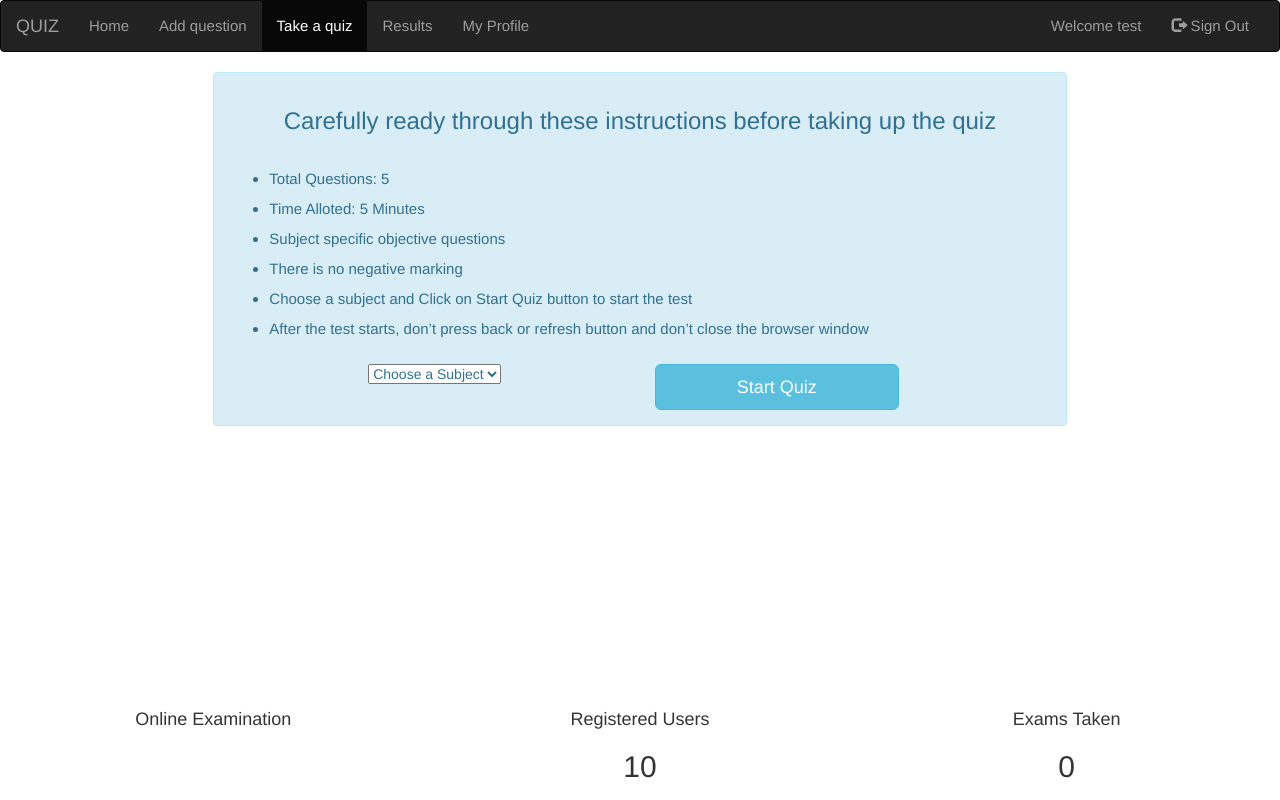
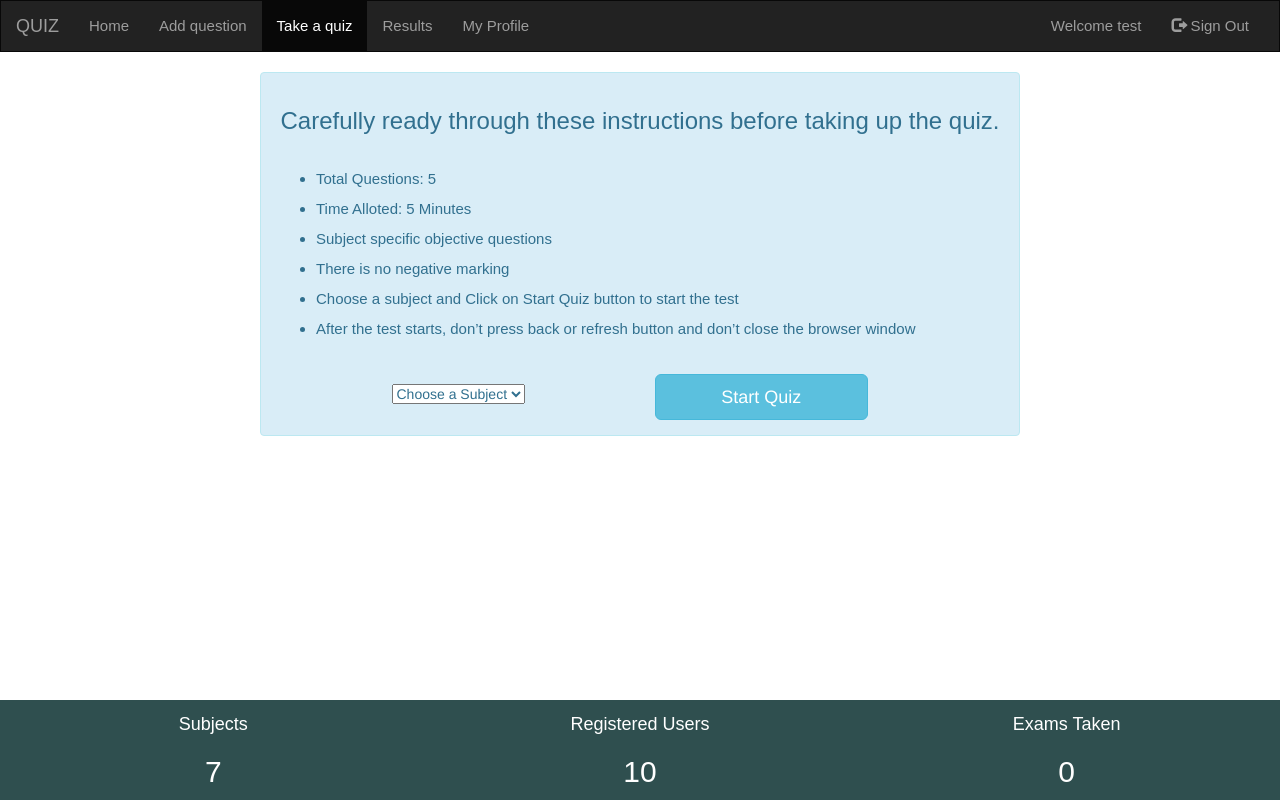
Before and after one commit to riteshhota2008/online-quiz-portal, a PHP site: page /startQuiz.php in a window 1280 px wide. Run offline with PHP 8.4, Linux system fonts and the light colour scheme; a user stored in the database is signed in; data comes from the database, SQL or seed files in the repository; data that the repository does not hold is empty.

Commit message:
Added total subjects

```diff
--- a/css/custom.css
+++ b/css/custom.css
@@ -16,15 +16,15 @@ html, body {
     font-size: 5rem;
 }
 
-/*.push,
-.footer {
+*.push,
+.footers {
     height: 100px;
 }
 
-.footer {
+.footers {
     background-color: darkslategray;
     color: white;
-}*/
+}
 
 .instructions {
     font-size: 15px;
--- a/footer.php
+++ b/footer.php
@@ -1,8 +1,17 @@
 <div class="clearfix"></div>
-<div class="footer">
+<div class="footers">
     <div class="container-fluid">
-        <div class="row">
-            <div class="col-sm-4 text-center"><h4>Online Examination </h4></div>
+        <div class="row" style="margin-top: 5px">
+            <div class="col-sm-4 text-center">
+                <h4>Subjects</h4>
+                <?php
+                $sql = "SELECT count(*) as tot_subjects FROM a1_subjects";
+                $result = mysqli_query($dbConn, $sql) or die ('Database error.  Report to test@gmail.com.<br /> Error: ' . mysqli_error($dbConn));
+
+                $row = mysqli_fetch_assoc($result);
+                echo '<h2>' . $row['tot_subjects'] . '</h2>';
+                ?>
+            </div>
             <div class="col-sm-4 text-center">
                 <h4>Registered Users </h4>
                 <?php
@@ -10,7 +19,7 @@
                 $result = mysqli_query($dbConn, $sql) or die ('Database error.  Report to test@gmail.com.<br /> Error: ' . mysqli_error($dbConn));
 
                 $row = mysqli_fetch_assoc($result);
-                echo '<h2>'.$row['tot_users'].'</h2>';
+                echo '<h2>' . $row['tot_users'] . '</h2>';
                 ?>
             </div>
             <div class="col-sm-4 text-center">
@@ -20,7 +29,7 @@
                 $result = mysqli_query($dbConn, $sql) or die ('Database error.  Report to test@gmail.com.<br /> Error: ' . mysqli_error($dbConn));
 
                 $row = mysqli_fetch_assoc($result);
-                echo '<h2>'.$row['tot_quiz'].'</h2>';
+                echo '<h2>' . $row['tot_quiz'] . '</h2>';
                 ?>
             </div>
         </div>
--- a/header.php
+++ b/header.php
@@ -2,7 +2,7 @@
 
 $userid = $_SESSION['user_id'];
 
-$sql = "SELECT * FROM a1_users WHERE ID = " .(int) $userid;
+$sql = "SELECT * FROM a1_users WHERE ID = " . (int)$userid;
 $result = mysqli_query($dbConn, $sql);
 
 $row = mysqli_fetch_assoc($result);
@@ -30,7 +30,7 @@ switch (basename($_SERVER['SCRIPT_NAME'])) {
 
 ?>
 
-<div class="navbar navbar-inverse">
+<div class="navbar navbar-inverse" style="border-radius: 0px">
     <div class="container-fluid">
         <div class="navbar-header">
             <button type="button" class="navbar-toggle" data-toggle="collapse" data-target="#mynavbar">
@@ -42,14 +42,14 @@ switch (basename($_SERVER['SCRIPT_NAME'])) {
         </div>
         <div class="collapse navbar-collapse" id="mynavbar">
             <ul class="nav navbar-nav">
-                        <li <?php echo $a;?>><a href="home.php">Home</a></li>
-                        <li <?php echo $b;?>><a href="addq.php">Add question</a></li>
-                        <li <?php echo $c;?>><a href="startQuiz.php">Take a quiz</a></li>
-                        <li <?php echo $d;?>><a href="resultHistory.php">Results</a></li>
-                        <li <?php echo $e;?>><a href="profile.php">My Profile</a></li>
+                <li <?php echo $a; ?>><a href="home.php">Home</a></li>
+                <li <?php echo $b; ?>><a href="addq.php">Add question</a></li>
+                <li <?php echo $c; ?>><a href="startQuiz.php">Take a quiz</a></li>
+                <li <?php echo $d; ?>><a href="resultHistory.php">Results</a></li>
+                <li <?php echo $e; ?>><a href="profile.php">My Profile</a></li>
             </ul>
             <ul class="nav navbar-nav navbar-right">
-                        <li><a href="profile.php"><?php echo "Welcome " .$row['name'];?></a></li>
+                <li><a href="profile.php"><?php echo "Welcome " . $row['name']; ?></a></li>
                 <li><a href="logout.php"><span class="glyphicon glyphicon-log-out"></span> Sign Out</a></li>
             </ul>
         </div>
--- a/startQuiz.php
+++ b/startQuiz.php
@@ -9,7 +9,7 @@ if (isset($_POST['startQuizBtn'])) {
     $error = 0;
 
     if (isset($_POST['subject'])) {
-        $subject = $validObj ->sanitize($_POST['subject']);
+        $subject = $validObj->sanitize($_POST['subject']);
         if ($subject === 'null') {
             $errorMsg = "Select a subject before starting quiz";
             $error = 1;
@@ -28,20 +28,27 @@ if (isset($_POST['startQuizBtn'])) {
 <html lang="en">
 <head>
     <title>Quiz Instructions</title>
-        <meta charset="UTF-8" />
-        <meta name="viewport" content="width=device-width, initial-scale=1" />
+    <meta charset="UTF-8"/>
+    <meta name="viewport" content="width=device-width, initial-scale=1"/>
     <link rel="stylesheet" href="http://maxcdn.bootstrapcdn.com/bootstrap/3.3.6/css/bootstrap.min.css">
     <script src="https://ajax.googleapis.com/ajax/libs/jquery/1.12.2/jquery.min.js"></script>
     <script src="http://maxcdn.bootstrapcdn.com/bootstrap/3.3.6/js/bootstrap.min.js"></script>
-        <link href="css/custom.css" rel="stylesheet" />
+    <link href="css/custom.css" rel="stylesheet"/>
+    <style>
+        h1, h2, h3, h4, h5, h6, p, a, li, ul, label, input, span {
+            font-family: 'Source Sans Pro', sans-serif;
+            font-weight: 400;
+        }
+    </style>
 </head>
 <body>
 <div class="wrapper">
 
-        <?php require("header.php");?>
+    <?php require("header.php"); ?>
 
+    <div class="container">
         <div class="col-md-offset-2 col-md-8 col-md-offset-2 alert alert-info">
-            <h3 class="text-center">Carefully ready through these instructions before taking up the quiz</h3><br />
+            <h3 class="text-center">Carefully ready through these instructions before taking up the quiz.</h3><br/>
             <ul class="instructions">
                 <li>Total Questions: 5</li>
                 <li>Time Alloted: 5 Minutes</li>
@@ -49,30 +56,34 @@ if (isset($_POST['startQuizBtn'])) {
                 <li>There is no negative marking</li>
                 <li>Choose a subject and Click on Start Quiz button to start the test</li>
                 <li>After the test starts, don’t press back or refresh button and don’t close the browser window</li>
-            </ul><br />
-            <form role="form" method="post" action="<?php echo htmlspecialchars($_SERVER["PHP_SELF"])?>">
-            <div class="col-sm-6 text-center">
+            </ul>
+            <br/>
+            <form role="form" method="post" action="<?php echo htmlspecialchars($_SERVER["PHP_SELF"]) ?>">
+                <div class="col-sm-6 text-center" style="margin-top: 10px;padding-top: 10px">
                     <select id="sub" name="subject" required="required">
                         <option value="null">Choose a Subject</option>
                         <?php
                         $sql = "SELECT subject FROM a1_subjects ORDER BY subject_id";
-                        $result = mysqli_query($dbConn, $sql) or die ('Database error.  Report to test@gmail.com.<br />Error: ' .mysqli_errno($dbConn));
+                        $result = mysqli_query($dbConn, $sql) or die ('Database error.  Report to test@gmail.com.<br />Error: ' . mysqli_errno($dbConn));
 
                         while ($row = mysqli_fetch_array($result)) {
-                            echo '<option value="' .$row['subject'] .'">'.$row['subject'] .'</option>';
+                            echo '<option value="' . $row['subject'] . '">' . $row['subject'] . '</option>';
                         }
                         ?>
                     </select>
 
                 </div>
-            <div class="col-sm-4 text-center">
-                <button type="submit" name="startQuizBtn" role="button" class="btn btn-info btn-lg btn-block">Start Quiz</a>
+                <div class="col-sm-4 text-center" style="padding-top: 10px">
+                    <button type="submit" name="startQuizBtn" role="button" class="btn btn-info btn-lg btn-block">Start
+                        Quiz
+                    </button>
                 </div>
                 <div class="clearfix"></div>
                 <div class="text-error text-center">
-                <?php echo isset($errorMsg)? '<br />'.$errorMsg: ''; ?>
+                    <?php echo isset($errorMsg) ? '<br />' . $errorMsg : ''; ?>
                 </div>
             </form>
+        </div>
     </div>
     <div class="push"></div>
 </div>
```
Also changed, not shown: home.php (+27 -10 lines), index.php (+2 -8 lines), quiz.php (+54 -43 lines), register.php (+32 -2 lines), README.md. Lines whose indentation alone changed are shown as unchanged.
